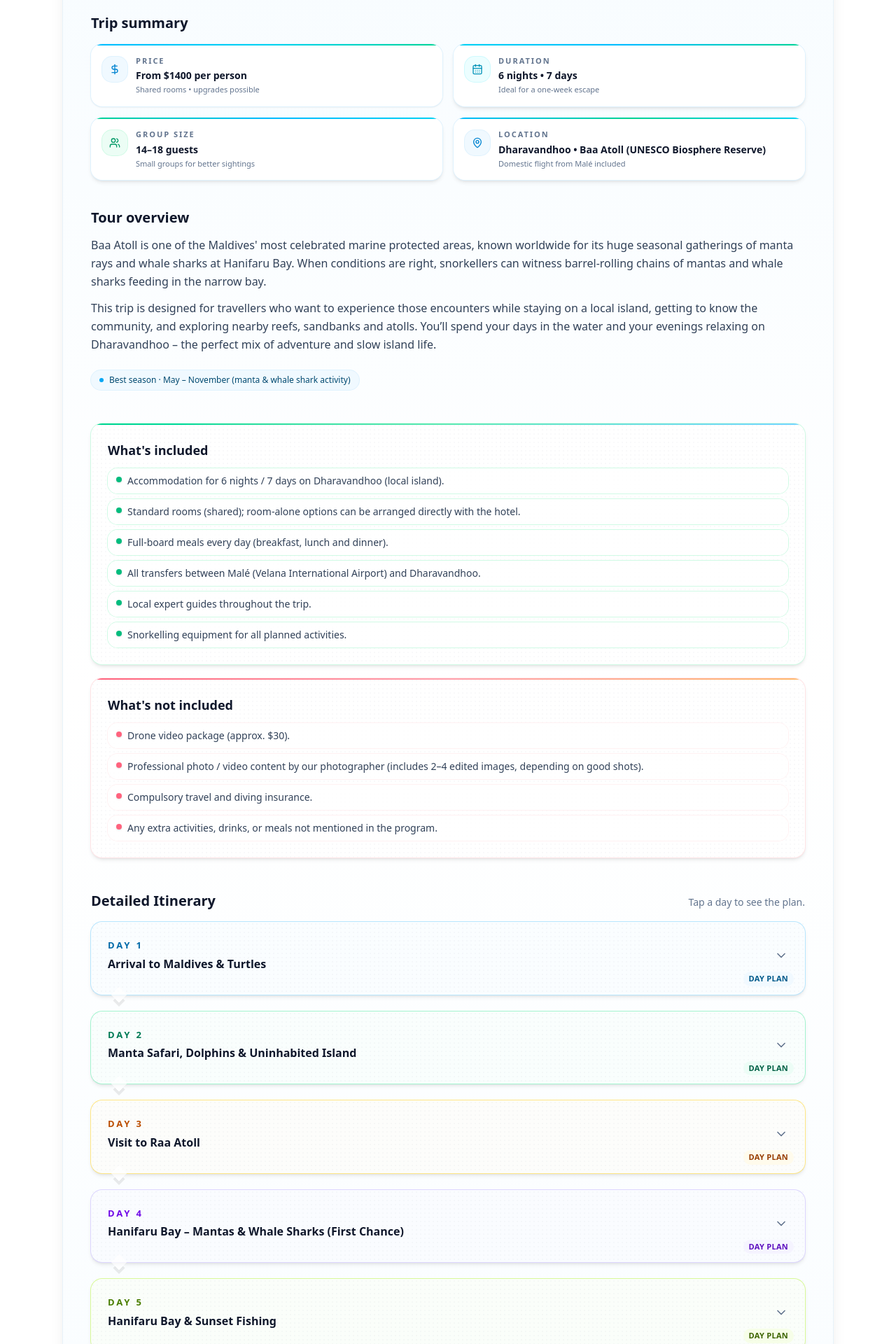
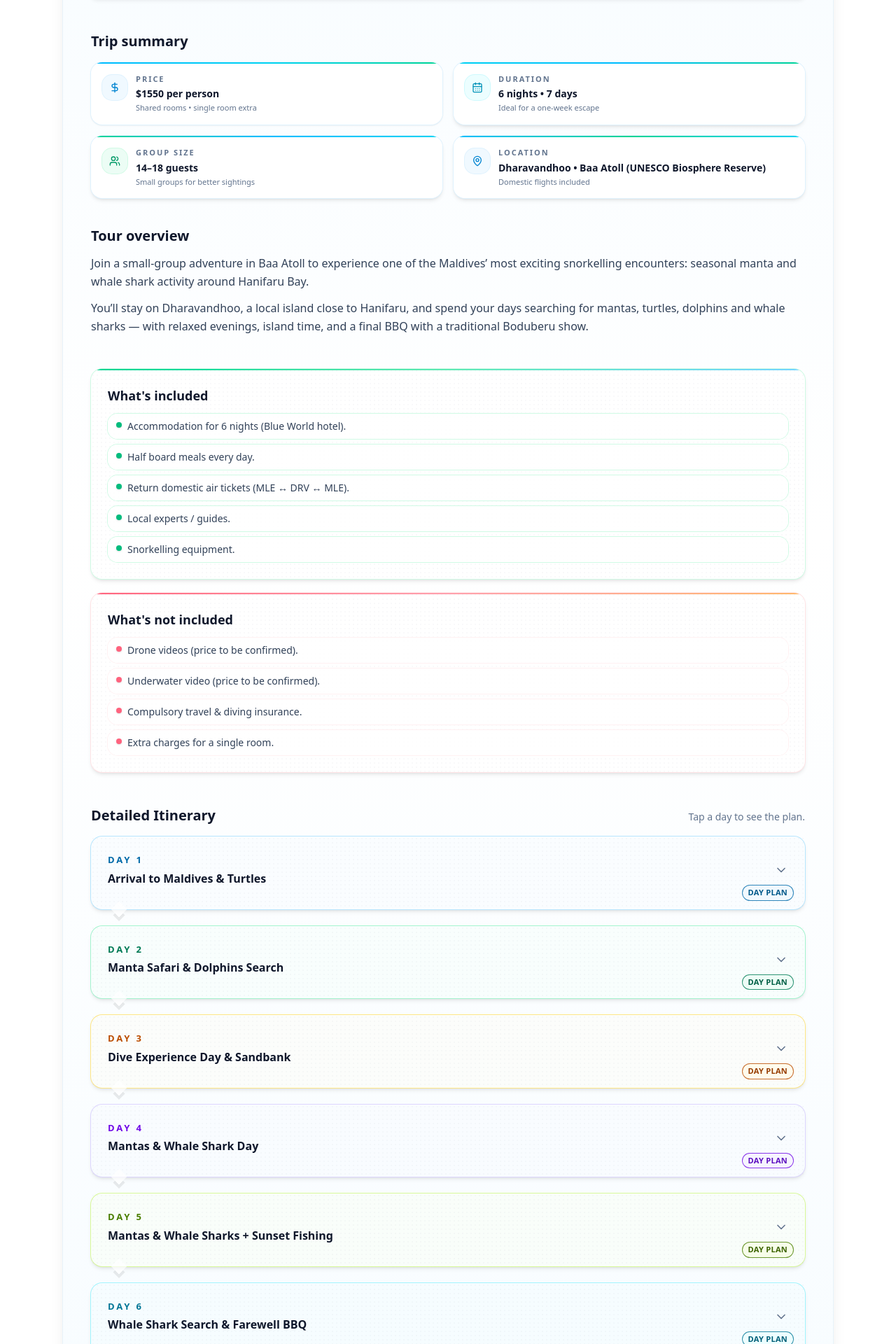
Before and after one commit to Nausam/excursions, a Next.js app: page /excursions-baa-atoll in a window 1280 px wide. Shown: the part 880-2800 px from the top of the page at 70% size. Built offline with nearby package versions, Linux system fonts and the light colour scheme; a web font is replaced by a local one.

Commit message:
information update

```diff
--- a/app/(root)/excursions-baa-atoll/page.tsx
+++ b/app/(root)/excursions-baa-atoll/page.tsx
@@ -4,14 +4,13 @@ export const metadata: Metadata = {
   title:
     "Excursion trips in Baa Atoll – Hanifaru Bay mantas & whale sharks | La Via Maldives",
   description:
-    "Stay on Dharavandhoo in Baa Atoll and spend your days chasing mantas, whale sharks and dolphins around Hanifaru Bay with La Via Maldives. Small-group excursions with local guides and slow island evenings.",
+    "Stay on Dharavandhoo in Baa Atoll and spend your days snorkeling with mantas and whale sharks near Hanifaru Bay. Small-group trips with local guides and slow island evenings.",
   alternates: {
     canonical: "https://laviatravels.com/excursions-baa-atoll",
   },
 };
 
 import ExcursionTripDetail, {
-  AvailabilityConfig,
   BookingConfig,
   ExcursionTripDetailProps,
   HeroConfig,
@@ -20,7 +19,7 @@ import ExcursionTripDetail, {
 } from "@/components/ExcursionTripDetail";
 
 const QUICK_FACTS: QuickFactsConfig = {
-  price: "From $1400 per person",
+  price: "$1550 per person",
   duration: "6 nights • 7 days",
   groupSize: "14–18 guests",
   location: "Dharavandhoo • Baa Atoll (UNESCO Biosphere Reserve)",
@@ -28,11 +27,11 @@ const QUICK_FACTS: QuickFactsConfig = {
 
 const HERO: HeroConfig = {
   badgeLabel: "Excursion trips in Baa Atoll",
-  badgeMeta: "Peak manta season • Small groups",
+  badgeMeta: "Hanifaru Bay • Mantas & whale sharks",
   titleHighlight: "Hanifaru Bay mantas,",
   titleRest: "whale sharks & local island life.",
   description:
-    "Stay on Dharavandhoo, a lived-in local island in the heart of the UNESCO Biosphere Reserve. Spend your days chasing mantas, whale sharks and dolphins. Then wind down with sunsets, beach BBQs and slow island evenings.",
+    "Discover the lesser-travelled Maldives with us and witness the mass feeding aggregations of manta rays and whale sharks at Hanifaru Bay. Stay on Dharavandhoo — a local island just minutes from Hanifaru — with easy access via the island airport and comfortable hotels.",
   imageSrc: "/images/excursion.png",
   imageAlt: "A boat crossing the turquoise water of Baa Atoll",
   routeChipLabel: "Baa",
@@ -40,32 +39,24 @@ const HERO: HeroConfig = {
   routeChipSubtitle: "Mantas • Whale sharks • Turtles",
 };
 
-const AVAILABILITY: AvailabilityConfig = {
-  yearLabel: "2026",
-  description:
-    "Bookings are open for the following months in 2026. Pick a month that fits your travel plan and get in touch to confirm exact dates and group availability.",
-  months: ["January", "February", "March", "April", "May"],
-};
-
 const OVERVIEW: string[] = [
-  "Baa Atoll is one of the Maldives' most celebrated marine protected areas, known worldwide for its huge seasonal gatherings of manta rays and whale sharks at Hanifaru Bay. When conditions are right, snorkellers can witness barrel-rolling chains of mantas and whale sharks feeding in the narrow bay.",
-  "This trip is designed for travellers who want to experience those encounters while staying on a local island, getting to know the community, and exploring nearby reefs, sandbanks and atolls. You’ll spend your days in the water and your evenings relaxing on Dharavandhoo – the perfect mix of adventure and slow island life.",
+  "Join a small-group adventure in Baa Atoll to experience one of the Maldives’ most exciting snorkelling encounters: seasonal manta and whale shark activity around Hanifaru Bay.",
+  "You’ll stay on Dharavandhoo, a local island close to Hanifaru, and spend your days searching for mantas, turtles, dolphins and whale sharks — with relaxed evenings, island time, and a final BBQ with a traditional Boduberu show.",
 ];
 
 const INCLUSIONS: string[] = [
-  "Accommodation for 6 nights / 7 days on Dharavandhoo (local island).",
-  "Standard rooms (shared); room-alone options can be arranged directly with the hotel.",
-  "Full-board meals every day (breakfast, lunch and dinner).",
-  "All transfers between Malé (Velana International Airport) and Dharavandhoo.",
-  "Local expert guides throughout the trip.",
-  "Snorkelling equipment for all planned activities.",
+  "Accommodation for 6 nights (Blue World hotel).",
+  "Half board meals every day.",
+  "Return domestic air tickets (MLE ↔ DRV ↔ MLE).",
+  "Local experts / guides.",
+  "Snorkelling equipment.",
 ];
 
 const EXCLUSIONS: string[] = [
-  "Drone video package (approx. $30).",
-  "Professional photo / video content by our photographer (includes 2–4 edited images, depending on good shots).",
-  "Compulsory travel and diving insurance.",
-  "Any extra activities, drinks, or meals not mentioned in the program.",
+  "Drone videos (price to be confirmed).",
+  "Underwater video (price to be confirmed).",
+  "Compulsory travel & diving insurance.",
+  "Extra charges for a single room.",
 ];
 
 const ITINERARY: ItineraryDay[] = [
@@ -73,80 +64,83 @@ const ITINERARY: ItineraryDay[] = [
     day: 1,
     title: "Arrival to Maldives & Turtles",
     description: [
-      "Arrive at Malé Velana International Airport where one of our representatives will meet you.",
-      "You’ll be directed to your domestic flight from Malé to Dharavandhoo Island in Baa Atoll.",
-      "After check-in, we head out by boat in search of turtles and enjoy our first snorkelling session with them.",
-      "Lunch and relaxed group dinner at the hotel, with free time to settle in on the island.",
+      "Meet our representative at Malé Velana International Airport.",
+      "Domestic flight from Malé to Dharavandhoo (DRV).",
+      "Hotel check-in.",
+      "Two-spot snorkelling session: Turtle Reef and Kihaa Reef.",
+      "Return to the hotel for group dinner.",
     ],
   },
   {
     day: 2,
-    title: "Manta Safari, Dolphins & Uninhabited Island",
+    title: "Manta Safari & Dolphins Search",
     description: [
-      "Breakfast at the hotel (local and continental options available).",
-      "Morning manta and turtle safari: we head out to snorkel with mantas and turtles at nearby reef points.",
-      "Return to the hotel for lunch.",
-      "In the afternoon we go back out in search of dolphins and enjoy a chilled evening back at the hotel before sunset.",
+      "Breakfast at the hotel (local and continental options).",
+      "Two-spot snorkelling session searching for mantas and turtles.",
+      "Dolphin search by boat.",
+      "Return to the hotel before sunset for a chill evening.",
+      "Dinner at the hotel.",
     ],
   },
   {
     day: 3,
-    title: "Visit to Raa Atoll",
+    title: "Dive Experience Day & Sandbank",
     description: [
-      "Breakfast at the hotel.",
-      "Full-day excursion to neighbouring Raa Atoll, where conditions often allow for more manta encounters.",
-      "Local-style lunch on a remote sandbank with time to relax on the beach.",
-      "Snorkel and explore the surrounding reefs before returning to Dharavandhoo for a quiet evening.",
+      "Breakfast at the hotel (local and continental options).",
+      "Discover Scuba Dive (DSD) — optional.",
+      "Sandbank trip.",
+      "Dinner at the hotel.",
     ],
   },
   {
     day: 4,
-    title: "Hanifaru Bay – Mantas & Whale Sharks (First Chance)",
+    title: "Mantas & Whale Shark Day",
     description: [
       "Breakfast at the hotel.",
-      "Boat trip to Hanifaru Bay to snorkel with mantas; if there are no mantas in the bay, we head off in search of them in nearby channels.",
-      "Local lunch at the hotel.",
-      "Free time or extra snorkelling depending on conditions, then a relaxed evening on the island.",
+      "Snorkel with mantas (Hanifaru Bay if active; otherwise we search nearby).",
+      "Search for whale sharks; once located, snorkel with the biggest fish in the world.",
+      "Return to the hotel for a chill evening on the island.",
+      "Dinner at the hotel.",
     ],
   },
   {
     day: 5,
-    title: "Hanifaru Bay & Sunset Fishing",
+    title: "Mantas & Whale Sharks + Sunset Fishing",
     description: [
       "Breakfast at the hotel.",
-      "Another day focused on mantas and whale shark chances around Hanifaru Bay or alternative sites, depending on currents and visibility.",
-      "Local lunch at the hotel.",
-      "In the late afternoon we head out for a traditional sunset fishing trip.",
-      "Return to the hotel for a chilled evening on the island.",
+      "Snorkel with mantas (Hanifaru Bay if active; otherwise we search nearby).",
+      "Sunset fishing trip.",
+      "Return to the hotel for a chill evening on the island.",
+      "Dinner at the hotel.",
     ],
   },
   {
     day: 6,
-    title: "Final Manta / Whale Shark Day & Beach BBQ",
+    title: "Whale Shark Search & Farewell BBQ",
     description: [
       "Breakfast at the hotel.",
-      "A final day dedicated to mantas and whale sharks: we visit Hanifaru Bay again or search nearby areas if needed.",
-      "Local lunch at the hotel.",
-      "Once we locate them, we snorkel with whale sharks – the largest fish in the world.",
-      "In the evening, enjoy a farewell beach BBQ with traditional bodu beru drumming to celebrate the end of the trip.",
+      "Search for whale sharks; once located, snorkel with them.",
+      "Relaxing / chill day on the island.",
+      "Final group dinner BBQ and traditional Boduberu show.",
     ],
   },
   {
     day: 7,
     title: "Departure Day",
     description: [
-      "Breakfast at the hotel and check-out.",
-      "Transfer from Dharavandhoo back to Malé by domestic flight.",
-      "Trip ends at Velana International Airport – time to head back home with manta and whale shark memories.",
+      "Breakfast and check-out.",
+      "Transfer back to Malé Airport (domestic flight).",
+      "Trip ends at Velana International Airport.",
     ],
   },
 ];
 
 const BOOKING: BookingConfig = {
   heading: "Ready to book this trip?",
-  body: "Send us your preferred dates and number of travellers and we'll confirm availability, group size and domestic flight options.",
-  ctaLabel: "Contact us to book",
-  ctaHref: "https://wa.me/7481126",
+  body: "Message us your preferred month, number of travellers, and any questions (room options, private add-ons, etc.). We’ll confirm availability and domestic flight details.",
+  ctaLabel: "WhatsApp us to book",
+  ctaHref:
+    "https://wa.me/9607557042?text=Hi%2C%20I%27d%20like%20to%20book%20the%20Baa%20Atoll%20Excursion%20Trip%20(6%20nights%20%2F%207%20days).%20We%20are%20____%20people%20and%20our%20preferred%20month%20is%20____.%20Please%20share%20availability%20and%20details.",
 };
 
 const BAA_ATOLL_TRIP: ExcursionTripDetailProps = {
@@ -157,7 +151,7 @@ const BAA_ATOLL_TRIP: ExcursionTripDetailProps = {
   exclusions: EXCLUSIONS,
   itinerary: ITINERARY,
   booking: BOOKING,
-  availability: AVAILABILITY,
+  // availability omitted because the PDF doesn’t specify months/year
 };
 
 export default function Page() {
--- a/components/ExcursionTripDetail.tsx
+++ b/components/ExcursionTripDetail.tsx
@@ -292,7 +292,7 @@ function ItineraryCard({ item, i }: { item: ItineraryDay; i: number }) {
 
         <div
           className={[
-            "pointer-events-none absolute bottom-3 right-4 rounded-full px-2 py-[2px] text-[11px] font-semibold uppercase tracking-wide",
+            "pointer-events-none absolute bottom-3 right-4 rounded-full px-2 py-[2px] text-[11px] font-semibold uppercase tracking-wide border",
             acc.stampBg,
             acc.stampBorder,
             acc.stampText,
@@ -329,22 +329,14 @@ export default function ExcursionTripDetail({
 
     const cleanups: Array<() => void> = [];
 
-    // make sure shell is fully visible by default
     gsap.set(el, { opacity: 1 });
 
-    // only animate the lift, not the opacity
     const shellTween = gsap.fromTo(
       el,
       { y: 18 },
-      {
-        y: 0,
-        duration: 0.7,
-        ease: "power3.out",
-        clearProps: "transform",
-      }
+      { y: 0, duration: 0.7, ease: "power3.out", clearProps: "transform" }
     );
 
-    // --- keep the rest of your IntersectionObserver logic exactly as it is ---
     if (summaryRef.current) {
       const section = summaryRef.current;
       const cleanup = observeOnce(
@@ -493,12 +485,8 @@ export default function ExcursionTripDetail({
             </p>
 
             <div className="flex flex-wrap items-center gap-4">
-              <PrimaryButton
-                href="https://wa.me/9607557042?text=Hi%2C%20I%27d%20like%20to%20book%20a%20day%20trip%20%2F%20excursion%20with%20La%20Via%20Maldives.%20We%20are%20____%20people%20and%20our%20preferred%20date%20is%20____."
-                variant="emerald"
-                size="lg"
-              >
-                WhatsApp us to book
+              <PrimaryButton href={booking.ctaHref} variant="emerald" size="lg">
+                {booking.ctaLabel}
               </PrimaryButton>
             </div>
           </div>
@@ -517,18 +505,13 @@ export default function ExcursionTripDetail({
               />
 
               <div className="absolute left-4 bottom-4">
-                {/* gradient frame */}
                 <div className="inline-flex rounded-full bg-gradient-to-r from-sky-500 via-cyan-400 to-emerald-400 p-[2px] shadow-xl shadow-sky-900/30">
-                  {/* glass inner pill */}
                   <div className="flex items-center gap-2 rounded-full bg-white/10 px-3.5 py-1.5 text-xs md:text-sm font-medium text-white ring-1 ring-white/40 backdrop-blur-md">
                     <span className="inline-flex h-7 w-7 items-center justify-center rounded-full bg-white/14 ring-1 ring-white/40">
                       <MapPin className="h-4 w-4" />
                     </span>
 
                     <div className="leading-tight">
-                      {/* <p className="text-[10px] font-semibold uppercase tracking-[0.16em] text-sky-50/90">
-                        {hero.routeChipLabel}
-                      </p> */}
                       <p className="text-[11px] md:text-xs font-semibold">
                         {hero.routeChipTitle}
                       </p>
@@ -549,6 +532,7 @@ export default function ExcursionTripDetail({
             <h2 className="text-lg md:text-xl font-bold text-slate-900">
               Trip summary
             </h2>
+
             <dl className="grid grid-cols-1 sm:grid-cols-2 gap-4 text-sm">
               <div
                 data-summary-card
@@ -567,7 +551,7 @@ export default function ExcursionTripDetail({
                       {quickFacts.price}
                     </dd>
                     <p className="mt-0.5 text-[11px] text-slate-500">
-                      Shared rooms • upgrades possible
+                      Shared rooms • single room extra
                     </p>
                   </div>
                 </div>
@@ -636,7 +620,7 @@ export default function ExcursionTripDetail({
                       {quickFacts.location}
                     </dd>
                     <p className="mt-0.5 text-[11px] text-slate-500">
-                      Domestic flight from Malé included
+                      Domestic flights included
                     </p>
                   </div>
                 </div>
@@ -656,12 +640,6 @@ export default function ExcursionTripDetail({
                 {para}
               </p>
             ))}
-            <div className="mt-3 inline-flex items-center gap-2 rounded-full bg-sky-50 px-3 py-1.5 text-xs font-medium text-sky-900 ring-1 ring-sky-100">
-              <span className="h-1.5 w-1.5 rounded-full bg-sky-500" />
-              <span>
-                Best season · May – November (manta &amp; whale shark activity)
-              </span>
-            </div>
           </div>
         </section>
 
@@ -690,7 +668,6 @@ export default function ExcursionTripDetail({
                   <li
                     key={item}
                     className="flex items-start gap-2 rounded-xl bg-white/90 px-3 py-2 ring-1 ring-emerald-100"
-                    data-list-item="included"
                   >
                     <span className="mt-1 h-2 w-2 shrink-0 rounded-full bg-emerald-500 shadow-sm" />
                     <span>{item}</span>
@@ -723,7 +700,6 @@ export default function ExcursionTripDetail({
                   <li
                     key={item}
                     className="flex items-start gap-2 rounded-xl bg-white/90 px-3 py-2 ring-1 ring-rose-50"
-                    data-list-item="excluded"
                   >
                     <span className="mt-1 h-2 w-2 shrink-0 rounded-full bg-rose-400 shadow-sm" />
                     <span>{item}</span>
@@ -762,7 +738,6 @@ export default function ExcursionTripDetail({
               data-availability-banner
               className="card-ambient card-ambient-emerald ring-sky-100/70 px-6 py-6 md:px-8 md:py-7 shadow-md"
             >
-              {/* soft top glow over the ambient card */}
               <div className="pointer-events-none absolute inset-0 opacity-[0.28] [mask-image:radial-gradient(circle_at_top,black,transparent_70%)] bg-gradient-to-b from-yellow-50/80 via-transparent to-emerald-50/70" />
 
               <div className="relative z-10 flex flex-col items-center gap-4 text-center">
@@ -816,11 +791,11 @@ export default function ExcursionTripDetail({
               </div>
               <div className="flex flex-col items-stretch gap-1 md:items-end">
                 <PrimaryButton
-                  href="https://wa.me/9607557042?text=Hi%2C%20I%27d%20like%20to%20book%20a%20day%20trip%20%2F%20excursion%20with%20La%20Via%20Maldives.%20We%20are%20____%20people%20and%20our%20preferred%20date%20is%20____."
+                  href={booking.ctaHref}
                   variant="emerald"
                   size="lg"
                 >
-                  Contact Us
+                  {booking.ctaLabel}
                 </PrimaryButton>
               </div>
             </div>
--- a/components/SiteFooter.tsx
+++ b/components/SiteFooter.tsx
@@ -381,7 +381,7 @@ export default function SiteFooter() {
             <h4 className="text-sm font-semibold text-neutral-900">Contact</h4>
             <ul className="ft-contact mt-3 space-y-2 text-sm text-neutral-700">
               <li className="flex items-center justify-center gap-2 sm:justify-start">
-                <Mail size={16} /> hello@laviamaldives.com
+                <Mail size={16} /> laviamaldives@gmail.com
               </li>
               <li className="flex items-center justify-center gap-2 sm:justify-start">
                 <Phone size={16} /> +960 755 7042
--- a/components/pages/ContactPageClient.tsx
+++ b/components/pages/ContactPageClient.tsx
@@ -110,7 +110,7 @@ export default function ContactPageClient() {
   }, []);
 
   const phoneNumber = "+960 755 7042";
-  const emailAddress = "info@laviamaldives.com";
+  const emailAddress = "laviamaldives@gmail.com";
 
   return (
     <main className="mx-auto w-[min(1100px,94vw)] py-10 md:py-16 mt-10">
--- a/components/pages/DiveWithLocalsPageClient.tsx
+++ b/components/pages/DiveWithLocalsPageClient.tsx
@@ -25,6 +25,28 @@ type DivePackage = {
 };
 
 const PACKAGES: DivePackage[] = [
+  {
+    id: "baa",
+    title: "Dive in Baa Atoll – Dharavandhoo (DRV)",
+    locationLabel: "Baa Atoll • Dharavandhoo (DRV) • Maldives",
+    shortLabel: "UNESCO reefs & manta season",
+    price: "$1880 per person",
+    duration: "6 nights",
+    blurb:
+      "With diverse marine life across reefs, thilas (submerged islands), overhangs and swim-throughs, Baa Atoll fully earns its UNESCO status. Expect coral-rich sites like Dhonfanu Thila and scenic canyon/overhang reefs at Nelivaru Haa — plus excellent manta encounters during the season.",
+    inclusions: [
+      "Return domestic air tickets (MLE ↔ DRV ↔ MLE)",
+      "6 nights stay in a hotel (Blue World)",
+      "Half board meals",
+      "10 dives (2 dives per day)",
+      "2 Hanifaru Bay trips (only in Hanifaru season)",
+      "Sunset fishing",
+      "Sandbank trip",
+      "Bicycles",
+      "Diving equipment provided",
+    ],
+    addOns: [],
+  },
   {
     id: "tiger",
     title: "Dive with Tiger Sharks – Fuvahmulah",
@@ -185,11 +207,11 @@ export default function DiveWithLocalsPageClient() {
             </h1>
 
             <p className="max-w-full text-sm leading-relaxed text-slate-700 md:text-base">
-              Diving in the Maldives is the most popular way to see the
-              underwater world. From manta-filled reefs in Baa Atoll to
-              year-round tiger sharks in Fuvahmulah, we pair certified local
-              guides with comfortable island stays so you get the best of
-              Maldivian diving at your level.
+              Dive week packages with certified local guides — from
+              UNESCO-protected reefs and manta season highlights in Baa Atoll
+              (Dharavandhoo) to year-round tiger sharks in Fuvahmulah.
+              Comfortable island stays, full dive days, and relaxed evenings on
+              local islands.
             </p>
 
             <div className="flex flex-wrap items-center gap-4">
@@ -243,10 +265,11 @@ export default function DiveWithLocalsPageClient() {
             Two ways to dive with locals
           </h2>
           <p>
-            Whether you want close, respectful encounters with tiger sharks or
-            manta-focused reef dives in a UNESCO Biosphere Reserve, these
-            week-long trips are built for certified divers who want full days in
-            the water and relaxed island evenings.
+            Choose between manta-focused reef diving in Baa Atoll (including
+            Hanifaru Bay trips in season) or close, respectful encounters with
+            tiger sharks in Fuvahmulah. These week-long trips are built for
+            certified divers who want full days in the water and relaxed island
+            evenings.
           </p>
         </section>
 
@@ -256,7 +279,7 @@ export default function DiveWithLocalsPageClient() {
             <article
               key={pkg.id}
               data-dive-card
-              className="card-ambient  p-6 shadow-md md:p-10"
+              className="card-ambient relative p-6 shadow-md md:p-10"
             >
               {/* top accent */}
               <div className="absolute inset-x-0 top-0 h-0.5 bg-gradient-to-r from-emerald-400 via-sky-400 to-cyan-400" />
@@ -299,6 +322,7 @@ export default function DiveWithLocalsPageClient() {
                     </div>
 
                     {/* Optional add-ons */}
+                    {pkg.addOns.length > 0 && (
                       <div className="space-y-2 border-t border-emerald-50 pt-4">
                         <p className="text-[12px] font-semibold uppercase tracking-[0.2em] text-slate-700">
                           Optional add-ons
@@ -316,6 +340,7 @@ export default function DiveWithLocalsPageClient() {
                           ))}
                         </div>
                       </div>
+                    )}
                   </div>
 
                   {/* Right: compact info cards */}
```
Lines whose indentation alone changed are shown as unchanged.
